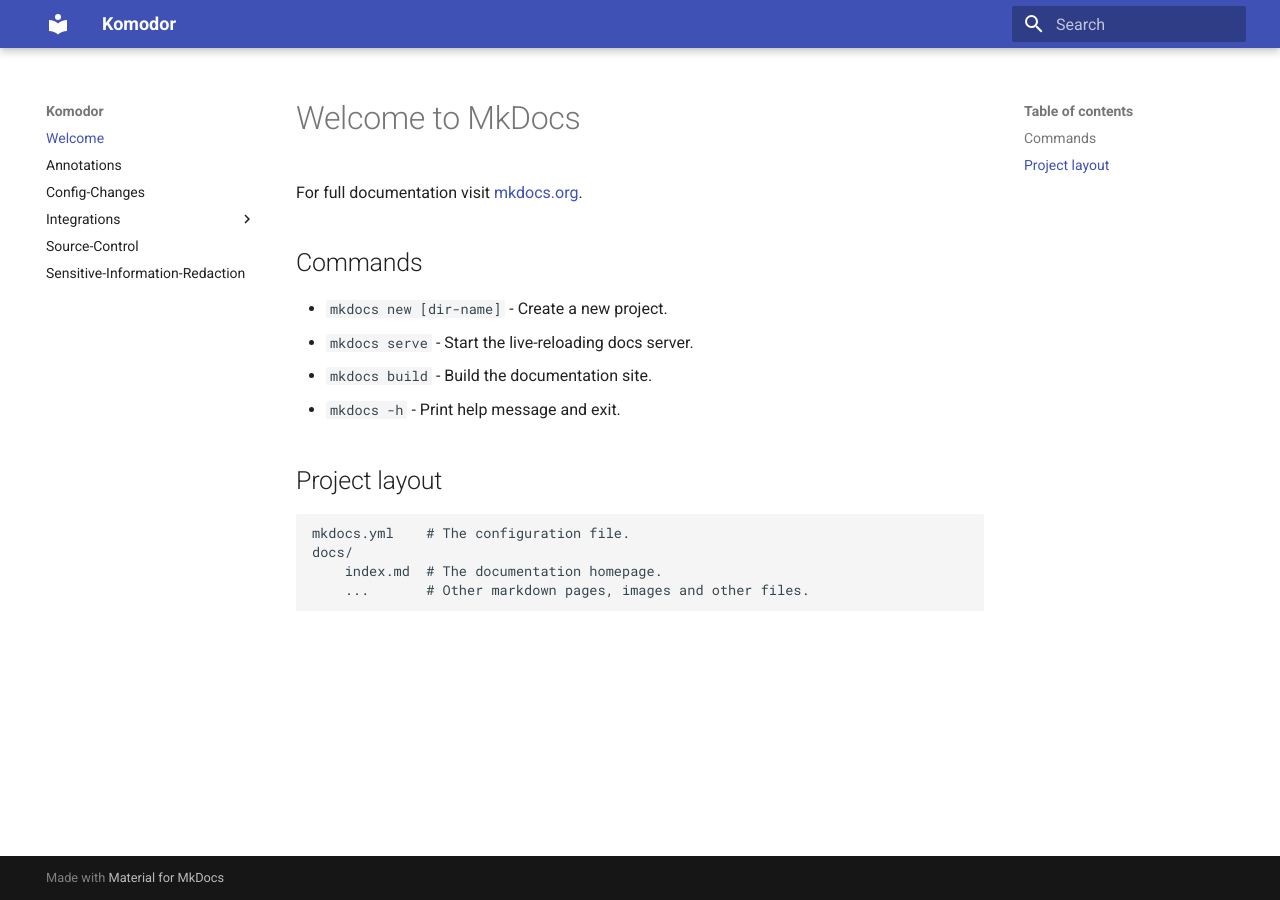
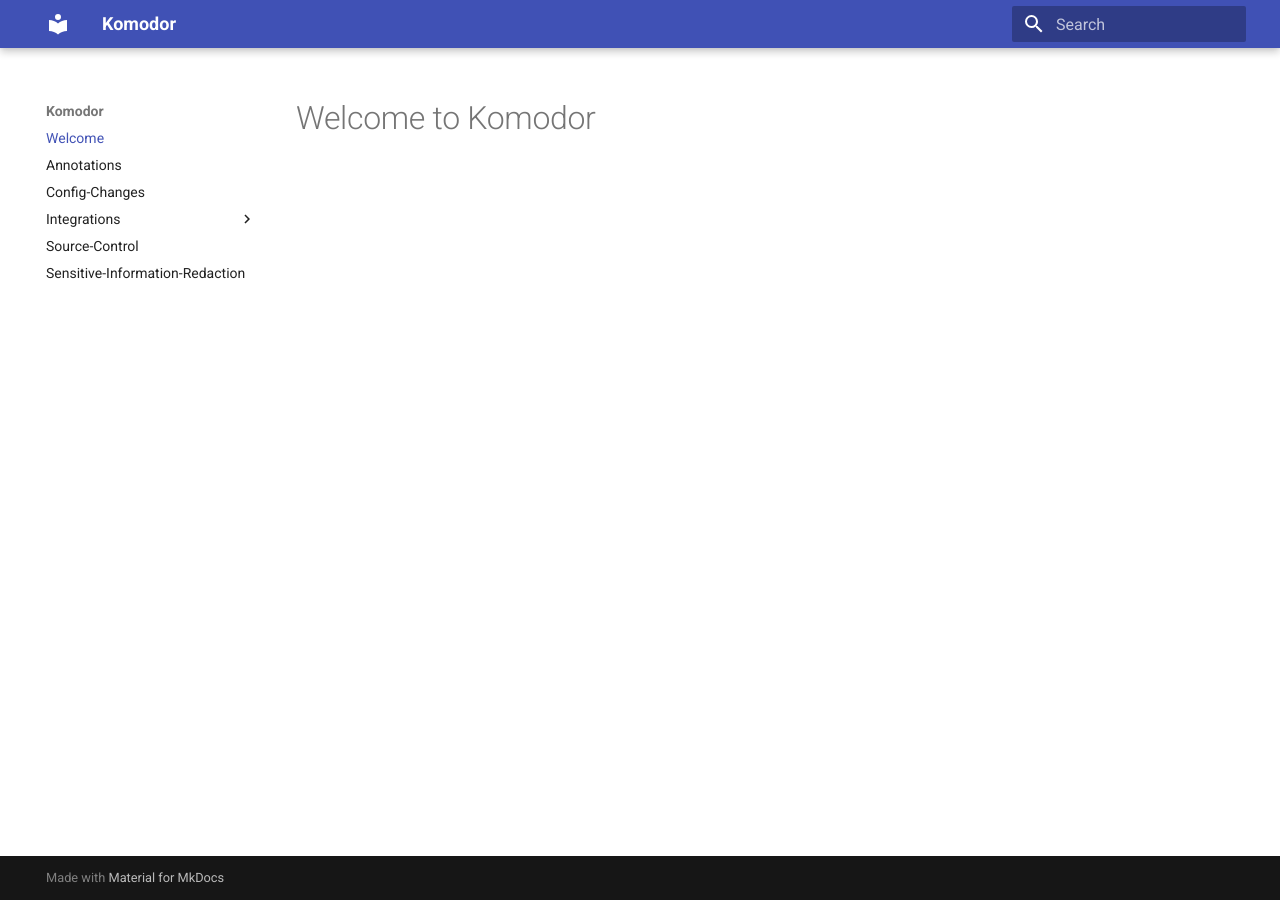
Before and after one commit to komodorio/docs, an MkDocs documentation site: the page built from docs/index.md, in a window 1280 px wide. Built offline with MkDocs 1.6.1 and Material for MkDocs 9.7.7, drawn with Linux system fonts in a browser that asks for light colours.

Commit message:
feat: update welcome

```diff
--- a/docs/index.md
+++ b/docs/index.md
@@ -1,17 +1 @@
-# Welcome to MkDocs
-
-For full documentation visit [mkdocs.org](https://www.mkdocs.org).
-
-## Commands
-
-* `mkdocs new [dir-name]` - Create a new project.
-* `mkdocs serve` - Start the live-reloading docs server.
-* `mkdocs build` - Build the documentation site.
-* `mkdocs -h` - Print help message and exit.
-
-## Project layout
-
-    mkdocs.yml    # The configuration file.
-    docs/
-        index.md  # The documentation homepage.
-        ...       # Other markdown pages, images and other files.
+# Welcome to Komodor
```
